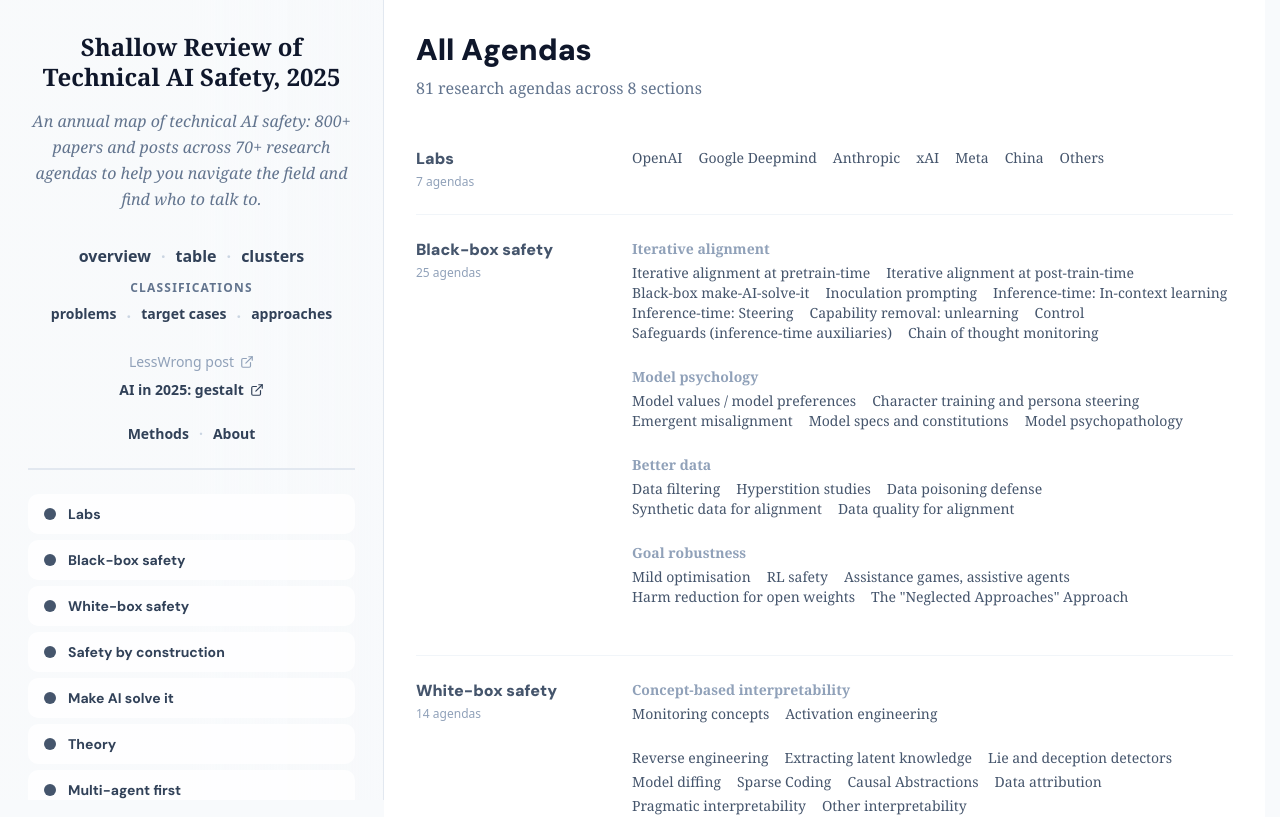
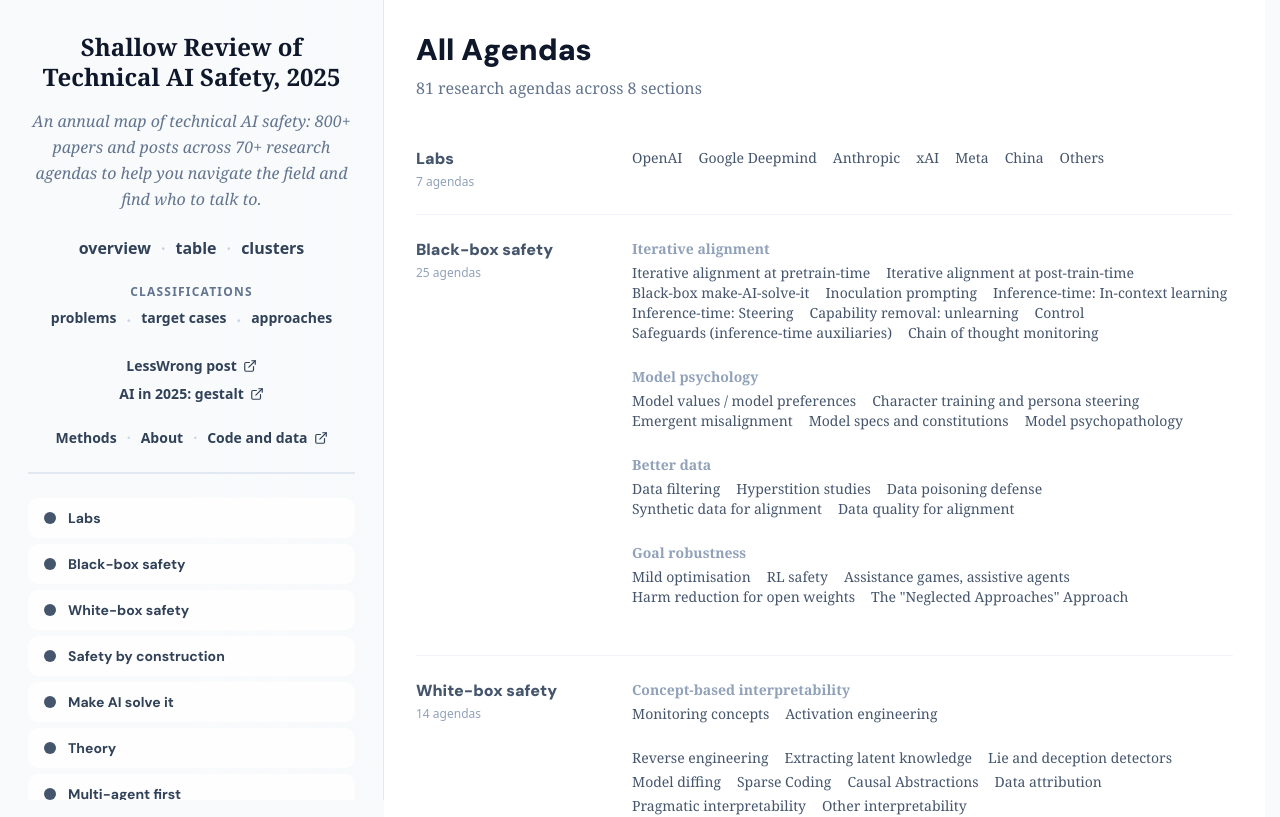
Before and after one commit to quantified-uncertainty/shallow-review-website, a Next.js app: page /overview in a window 1280 px wide. Shown: the top 817 px of the page. Built offline with nearby package versions, Linux system fonts and the light colour scheme.

Commit message:
Update navbar

```diff
--- a/src/components/NavContent.tsx
+++ b/src/components/NavContent.tsx
@@ -33,11 +33,11 @@ export default function NavContent({
   const currentSection = sections.find((s) => pathname?.startsWith(`/${s.id}`));
 
   return (
-    <div className={cn("py-4 font-sans h-full flex flex-col", className)}>
+    <div className={cn("py-2 font-sans h-full flex flex-col", className)}>
       <div className="space-y-6 px-3 flex flex-col items-center text-center flex-1">
         {/* Main Views */}
         <div className="space-y-3">
-          <div className="flex flex-wrap gap-x-2.5 gap-y-1.5 justify-center text-slate-700">
+          <div className="flex flex-wrap gap-x-2.5 gap-y-1.5 justify-center text-slate-700 mb-6">
             <Link
               href="/overview"
               className="hover:text-blue-600 font-semibold text-base transition-colors"
@@ -97,13 +97,16 @@ export default function NavContent({
 
         {/* External Links */}
         <div className="space-y-2 flex flex-col items-center text-sm">
-          <span
-            className="flex items-center gap-1.5 text-slate-400 cursor-not-allowed font-medium"
-            title="URL TBD"
+          <a
+            href="https://www.lesswrong.com/posts/Wti4Wr7Cf5ma3FGWa/shallow-review-of-technical-ai-safety-2025"
+            target="_blank"
+            rel="noopener noreferrer"
+            className="flex items-center gap-1.5 text-slate-700 hover:text-blue-600 font-semibold transition-colors"
+            onClick={onNavigate}
           >
             LessWrong post
             <ExternalLink className="w-3.5 h-3.5" />
-          </span>
+          </a>
 
           <a
             href="https://www.lesswrong.com/posts/Q9ewXs8pQSAX5vL7H/ai-in-2025-gestalt"
@@ -134,6 +137,16 @@ export default function NavContent({
           >
             About
           </Link>
+          <span className="text-slate-300 font-bold">·</span>
+          <a
+            href="/about"
+            target="_blank"
+            rel="noopener noreferrer"
+            className="flex items-center gap-1.5 text-slate-700 hover:text-blue-600 font-semibold transition-colors"
+            onClick={onNavigate}
+          >
+            Code and data<ExternalLink className="w-3.5 h-3.5" />
+          </a>
         </div>
 
         {/* Categories (Sections) - Dot Navigation */}
```
